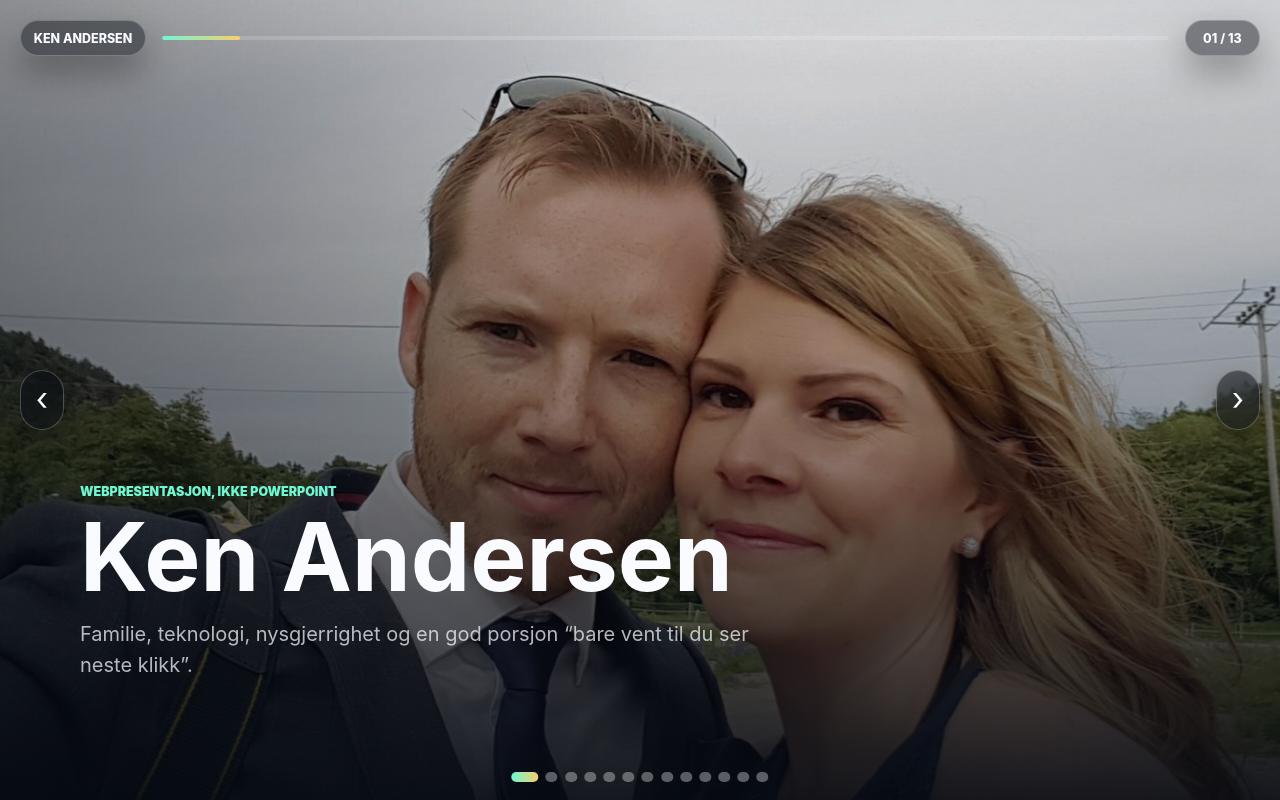
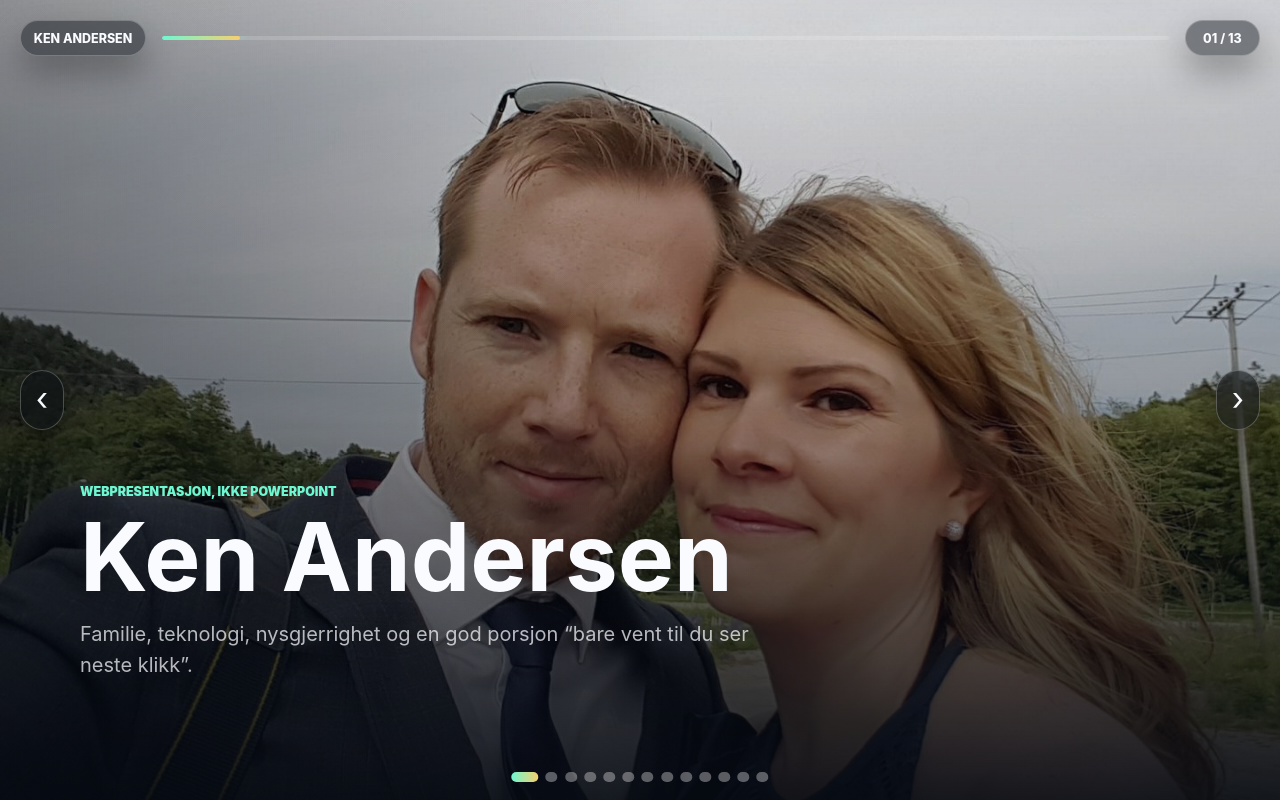
Before and after one commit to kapsdevelopment/about_me, a plain HTML site: page index.html in a window 1280 px wide. Drawn offline with Linux system fonts and the light colour scheme.

Commit message:
First ru2n

```diff
--- a/styles.css
+++ b/styles.css
@@ -118,6 +118,11 @@ select {
 
 .slide-bg--portrait {
   object-position: 56% 42%;
+}
+
+.slide--hero .slide-bg--portrait {
+  object-position: 50% 44%;
+  transform: translate3d(calc(var(--mx) * -0.5rem), calc(var(--my) * -0.35rem), 0) scale(1);
 }
 
 .slide--robot .slide-bg {
```
